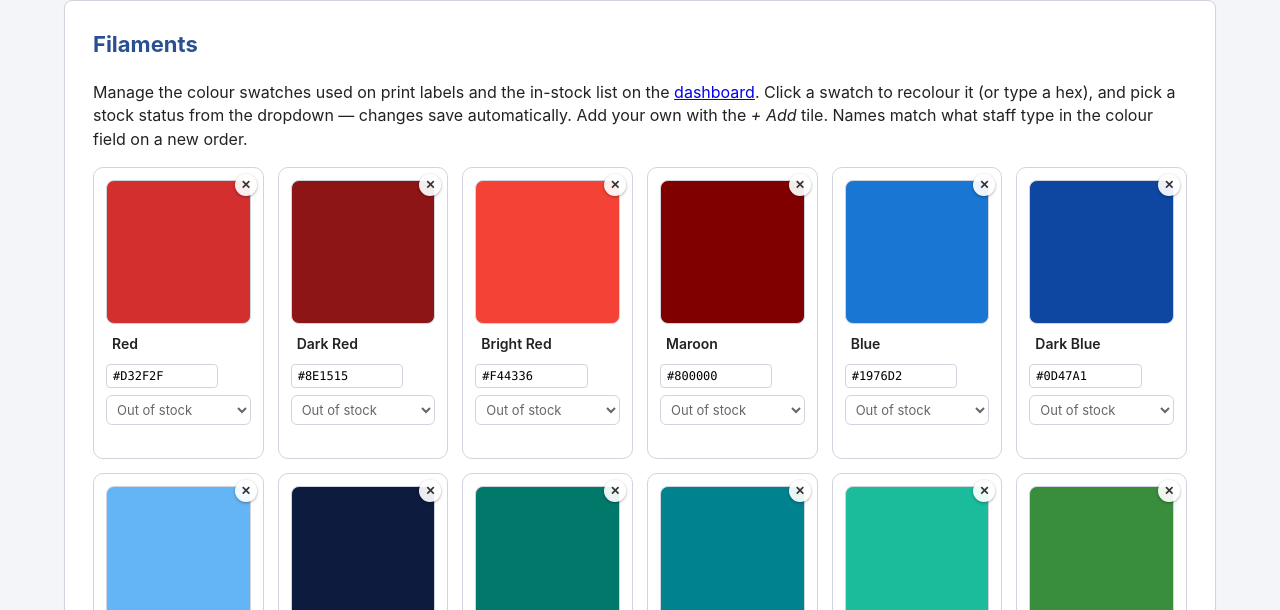
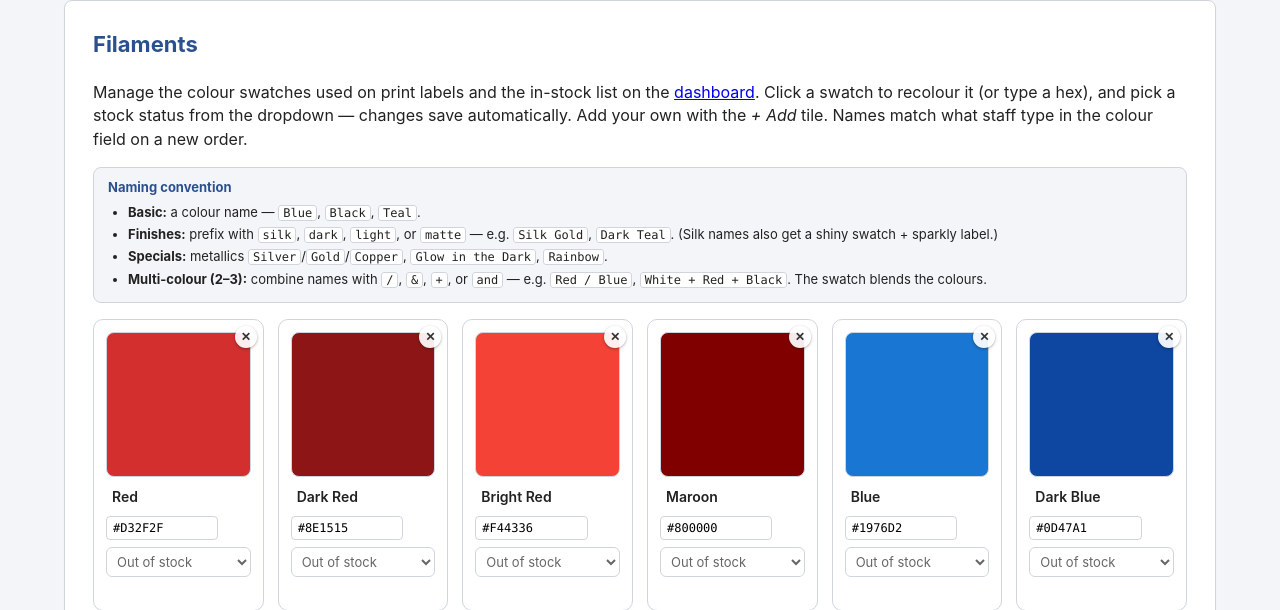
Before and after one commit to alex-nedelkoff/bambucli, a FastAPI app: page /filaments in a window 1280 px wide. Shown: the part 131-741 px from the top of the page. Run offline with FastAPI, Linux system fonts and the light colour scheme; some libraries are stand-ins or nearby versions.

Commit message:
feat(filaments): soft diagonal colour blend + naming-convention notes
Multi-colour swatches now blend softly instead of hard bands: the web swatch uses a smooth 135deg gradient (no % stops) and the print-label thumbnail draws a matching soft diagonal blend (anti-diagonal lines interpolated across the colour stops). Also adds a colour-naming-convention note on both the New Order page (inline under the colour field) and the Filaments page (help box): basic names, finishes (silk/dark/light/matte), specials (metallics/glow/rainbow), and multi-colour combining with / & + and.

Co-Authored-By: Claude Opus 4.8 (1M context) <noreply@anthropic.com>

```diff
--- a/slice_order.py
+++ b/slice_order.py
@@ -322,15 +322,13 @@ def _colour_components(name: str) -> list[str]:
 
 
 def _swatch_css(hexes: list[str]) -> str:
-    """CSS background for a swatch: a solid colour for one, or a hard-stop
-    linear-gradient (clean colour bands) for a multi-colour filament."""
+    """CSS background for a swatch: a solid colour for one, or a soft diagonal
+    blend between the colours for a multi-colour filament."""
     if not hexes:
         return "#606060"
     if len(hexes) == 1:
         return hexes[0]
-    n = len(hexes)
-    stops = [f"{hx} {i * 100 // n}% {(i + 1) * 100 // n}%" for i, hx in enumerate(hexes)]
-    return "linear-gradient(135deg, " + ", ".join(stops) + ")"
+    return "linear-gradient(135deg, " + ", ".join(hexes) + ")"
 
 
 def _hex_to_name(hex_str: str) -> str:
@@ -555,17 +553,33 @@ def _draw_silk_sheen(img, x0: int, y0: int, x1: int, y1: int) -> None:
     img.paste(ov, (x0, y0), ov)
 
 
+def _interp_colour(rgbs, t: float):
+    """Linear-interpolate a colour at position t in [0,1] across the stops."""
+    n = len(rgbs)
+    if n == 1:
+        return rgbs[0]
+    t = max(0.0, min(1.0, t))
+    pos = t * (n - 1)
+    i = min(int(pos), n - 2)
+    f = pos - i
+    a, b = rgbs[i], rgbs[i + 1]
+    return tuple(int(a[k] + (b[k] - a[k]) * f) for k in range(3))
+
+
 def _draw_multicolor(img, x0: int, y0: int, x1: int, y1: int, hexes: list[str]) -> None:
-    """Fill a swatch with 2-3 equal vertical colour bands for a multi-colour
-    filament (e.g. 'Red / Blue')."""
+    """Fill a swatch with a soft diagonal (135deg) blend between 2-3 colours,
+    matching the web swatch gradient. Drawn as constant-sum anti-diagonal lines
+    coloured by their position along the diagonal."""
     from PIL import ImageDraw
     d = ImageDraw.Draw(img)
-    n = max(1, len(hexes))
-    span = x1 - x0
-    for i, hx in enumerate(hexes):
-        xa = x0 + span * i // n
-        xb = x0 + span * (i + 1) // n
-        d.rectangle([(xa, y0), (xb, y1)], fill=_hex_to_rgb(hx))
+    rgbs = [_hex_to_rgb(h) for h in hexes]
+    w, h = int(x1 - x0), int(y1 - y0)
+    total = max(1, w + h)
+    for s in range(total + 1):
+        col = _interp_colour(rgbs, s / total)
+        xa = min(w, s); ya = s - xa
+        xb = max(0, s - h); yb = s - xb
+        d.line([(x0 + xa, y0 + ya), (x0 + xb, y0 + yb)], fill=col, width=2)
 
 
 def _render_label_png(
--- a/static/style.css
+++ b/static/style.css
@@ -876,6 +876,21 @@ table.uploads .inspecting-cell {
 .fil-status-msg { font-size: 12px; min-height: 14px; }
 .fil-multi-note { font-size: 11px; color: var(--muted); font-style: italic; padding: 3px 2px; }
 .fil-multi .fil-swatch-lg { cursor: default; }
+
+/* Naming-convention help box (Filaments tab) + inline hint (print page) */
+.naming-note {
+  margin: 4px 0 16px; padding: 10px 14px;
+  background: var(--bg); border: 1px solid var(--border); border-radius: 8px;
+  font-size: 13px; color: var(--text);
+}
+.naming-note > strong { color: var(--navy); }
+.naming-note ul { margin: 6px 0 0; padding-left: 20px; }
+.naming-note li { margin: 3px 0; }
+.naming-note code, .color-naming-hint code {
+  background: var(--card-bg); border: 1px solid var(--border); border-radius: 3px;
+  padding: 0 4px; font-size: 12px;
+}
+.color-naming-hint { display: block; margin-top: 6px; }
 .fil-add-card { border-style: dashed; justify-content: flex-start; }
 .fil-add-name {
   font-size: 13px; padding: 5px 6px;
--- a/templates/filaments.html
+++ b/templates/filaments.html
@@ -7,6 +7,21 @@
     <a href="/dashboard">dashboard</a>. Click a swatch to recolour it (or type a hex), and pick a
     stock status from the dropdown — changes save automatically. Add your own with the
     <em>+ Add</em> tile. Names match what staff type in the colour field on a new order.</p>
+
+  <div class="naming-note">
+    <strong>Naming convention</strong>
+    <ul>
+      <li><strong>Basic:</strong> a colour name — <code>Blue</code>, <code>Black</code>, <code>Teal</code>.</li>
+      <li><strong>Finishes:</strong> prefix with <code>silk</code>, <code>dark</code>, <code>light</code>,
+        or <code>matte</code> — e.g. <code>Silk Gold</code>, <code>Dark Teal</code>. (Silk names also
+        get a shiny swatch + sparkly label.)</li>
+      <li><strong>Specials:</strong> metallics <code>Silver</code>/<code>Gold</code>/<code>Copper</code>,
+        <code>Glow in the Dark</code>, <code>Rainbow</code>.</li>
+      <li><strong>Multi-colour (2–3):</strong> combine names with <code>/</code>, <code>&amp;</code>,
+        <code>+</code>, or <code>and</code> — e.g. <code>Red / Blue</code>,
+        <code>White + Red + Black</code>. The swatch blends the colours.</li>
+    </ul>
+  </div>
 
   <div class="filaments-grid">
     {% for it in items %}
```
Also changed, not shown: templates/index.html (+10 -0 lines).
